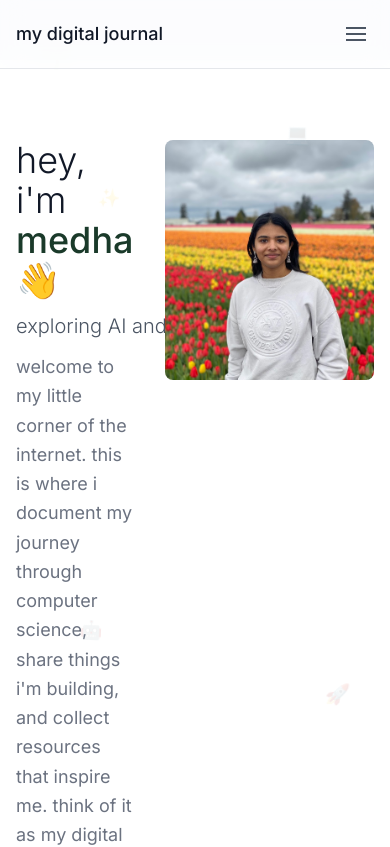
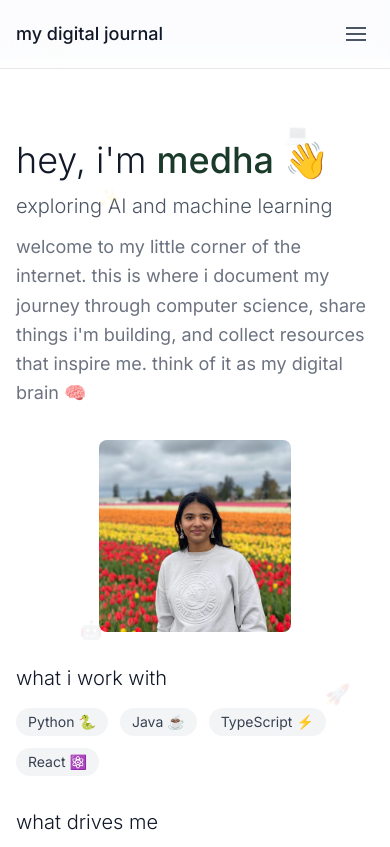
Before and after one commit to immedha/immedha.github.io, a React (Vite) app: page / in a window 390 px wide. Shown: the top 847 px of the page. Built offline with nearby package versions, Linux system fonts and the light colour scheme.

Commit message:
fixed image responsive design

```diff
--- a/src/pages/Me.tsx
+++ b/src/pages/Me.tsx
@@ -31,8 +31,8 @@ const Home = () => {
 
       <div className="max-w-6xl mx-auto px-4 py-8">
         {/* Header */}
-        <div className="mb-8 animate-fade-in-up flex items-start gap-8">
-          <div className="flex-1">
+        <div className="mb-8 animate-fade-in-up flex flex-col md:flex-row items-center md:items-start gap-8">
+          <div className="flex-1 w-full">
             <h1 className="text-4xl md:text-5xl font-light text-gray-900 dark:text-white mb-3">
               hey, i'm <span className="font-medium text-green-600 dark:text-green-400">medha</span> 👋
             </h1>
@@ -55,7 +55,7 @@ const Home = () => {
               share things i'm building, and collect resources that inspire me. think of it as my digital brain 🧠
             </p>
           </div>
-          <div className="relative w-60 h-60 rounded-lg overflow-hidden">
+          <div className="relative w-48 h-48 md:w-60 md:h-60 rounded-lg overflow-hidden flex-shrink-0">
               <img
                 src={"/medha_msft.jpg"}
                 alt="Medha"
```
